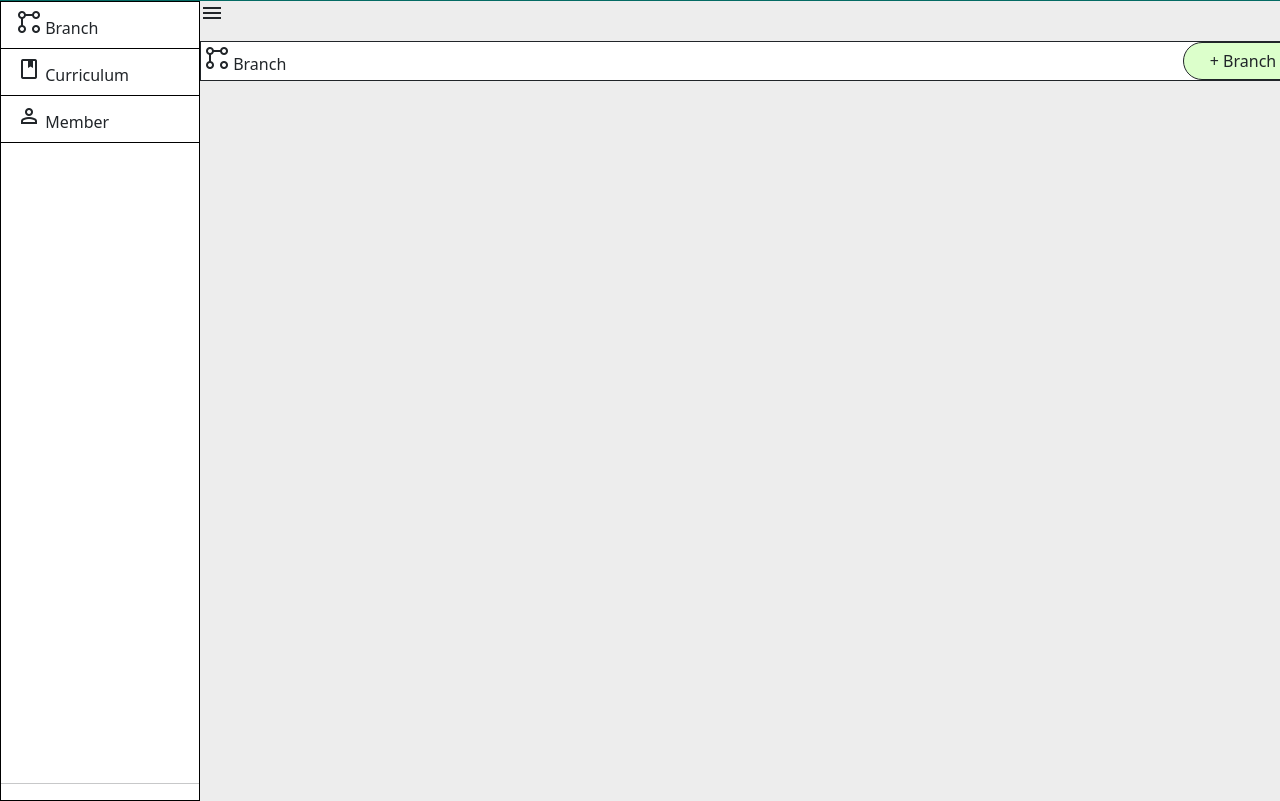
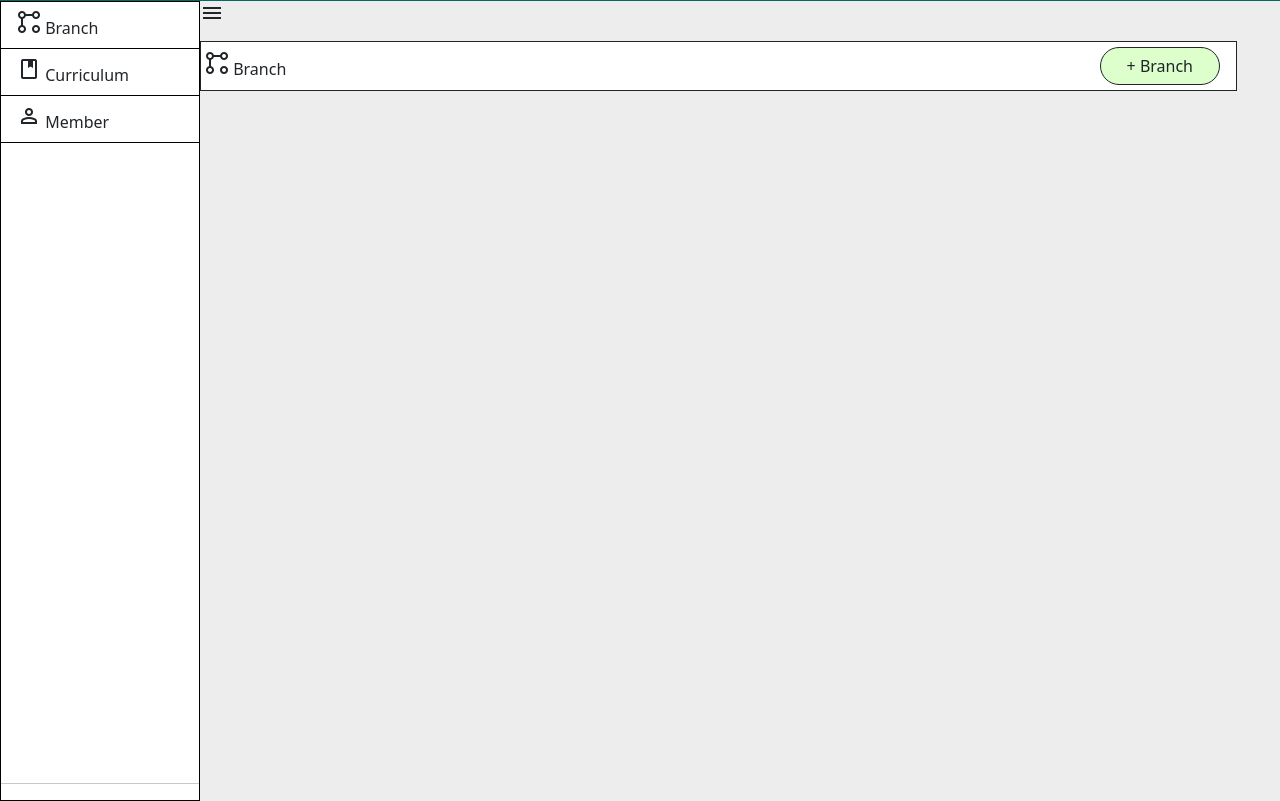
Before and after one commit to phasut6230300681/project-nook, a PHP site: page /admin_index.php in a window 1280 px wide. Shown: the part 229-1030 px from the top of the page. Run offline with PHP 8.4, Linux system fonts and the light colour scheme; the visitor is signed in with stand-in values (Sample User, id 1).

Commit message:
change pe-3
 <div id="section-right" class="bg-body d-flex align-items-center justify-content-between border border-dark pe-5">

to

            <div id="section-right" class="bg-body d-flex align-items-center justify-content-between border border-dark pe-3">

```diff
--- a/admin_index.php
+++ b/admin_index.php
@@ -106,7 +106,7 @@ include("./include/function.php")
             </span>
             <br>
             <!-- display -->
-            <div id="section-right" class="bg-body d-flex align-items-center justify-content-between border border-dark pe-5">
+            <div id="section-right" class="bg-body d-flex align-items-center justify-content-between border border-dark pe-3">
                 <div>
                     <span class="material-symbols-outlined ms-1 bg-body">
                         linked_services
--- a/css/admin_index.css
+++ b/css/admin_index.css
@@ -49,6 +49,10 @@ aside {
     border-radius: 20px;
   }
 }
+#section-right{
+    width: 90%;
+    height: 50px;
+}
 @media only screen and (max-width: 768px) {
   aside {
     width: 100px;
```
